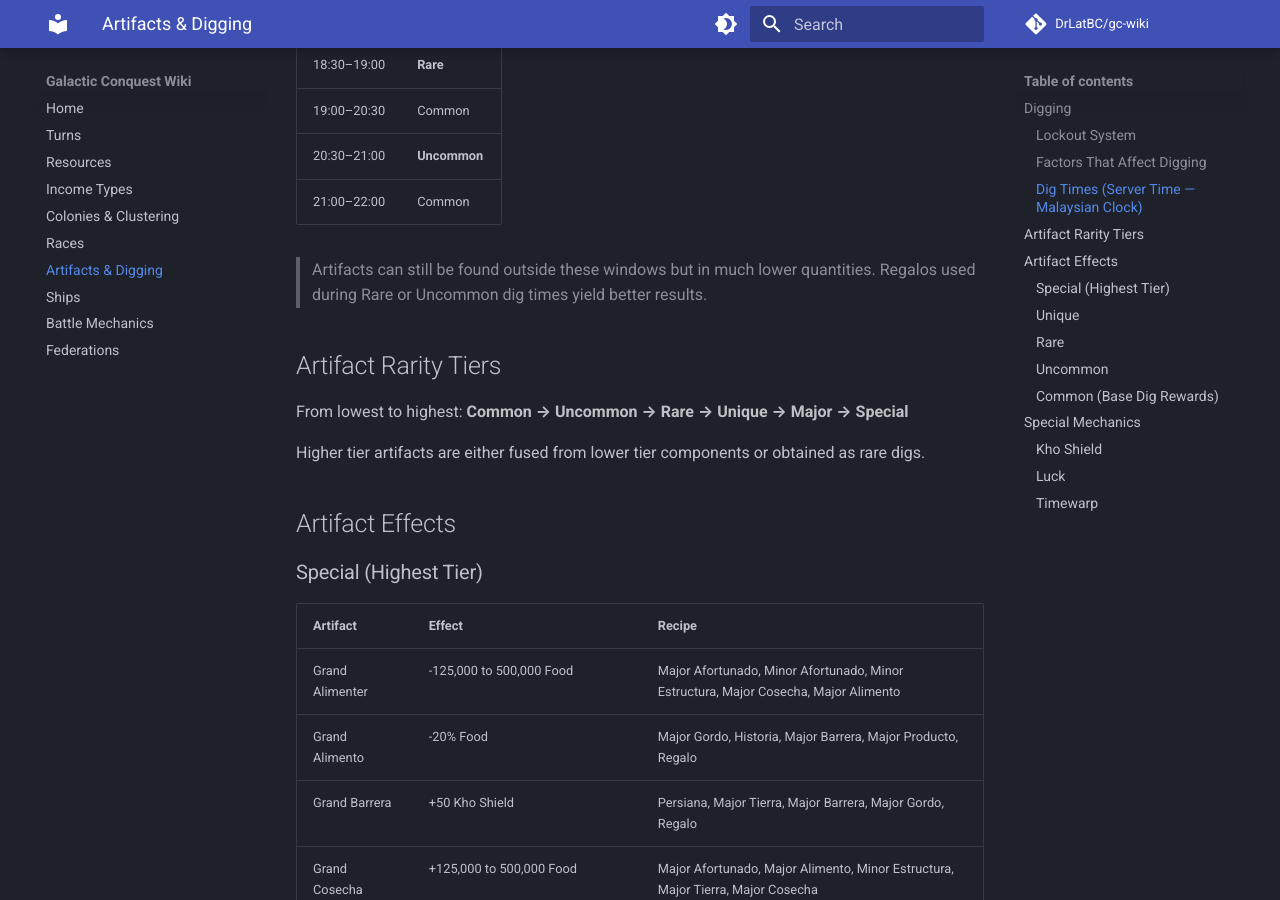
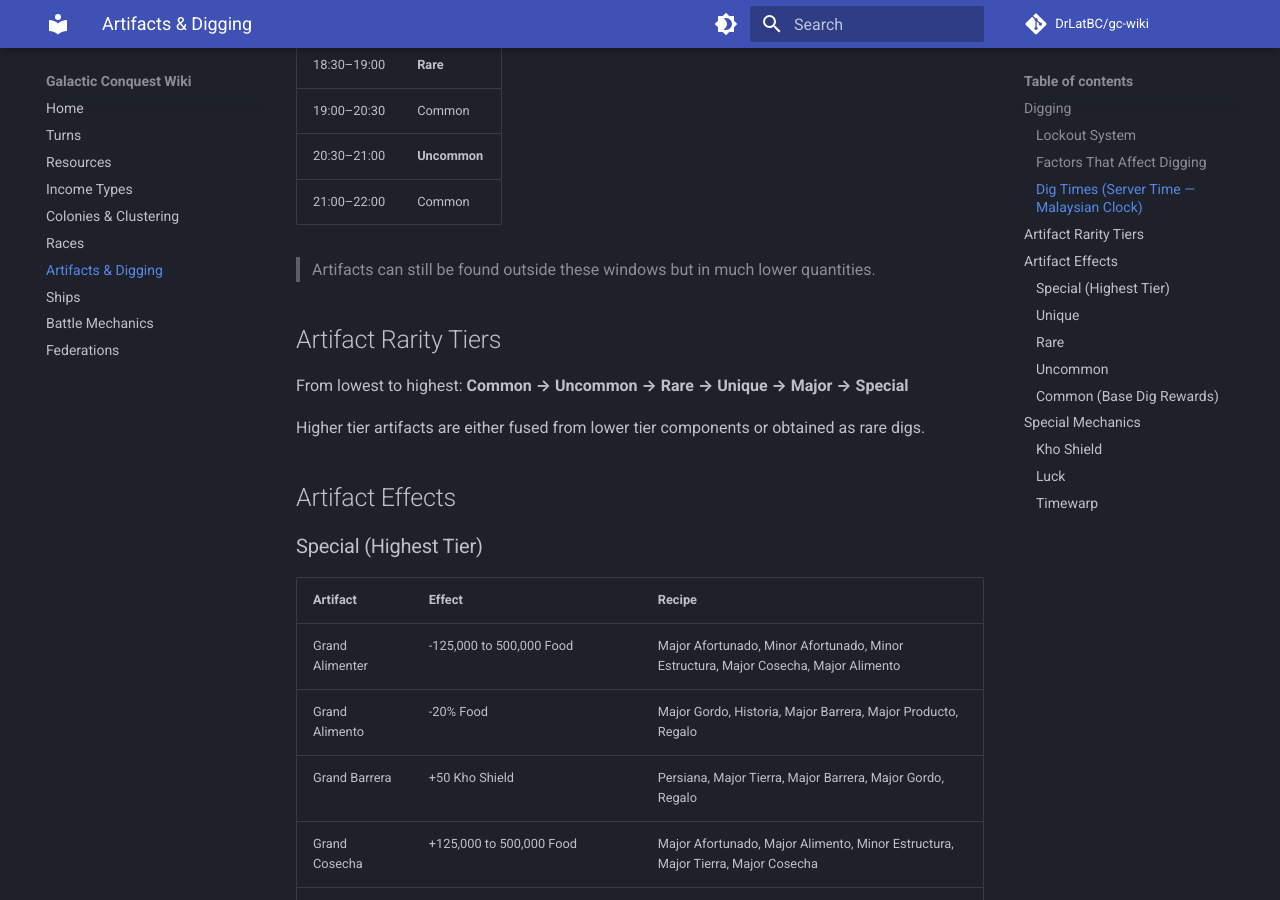
Before and after one commit to DrLatBC/gc-wiki, an MkDocs documentation site: the page built from docs/artifacts.md, in a window 1280 px wide and 900 px high, scrolled down 1296 px. Built offline with MkDocs 1.6.1 and Material for MkDocs 9.7.7, drawn with Linux system fonts in a browser that asks for light colours; comment, search, counter and statistics services are not loaded; some of the changed text lies outside the part shown.

Commit message:
Remove false claim that dig timing affects Regalo results

```diff
--- a/docs/artifacts.md
+++ b/docs/artifacts.md
@@ -34,7 +34,7 @@ When you find a specific artifact type within a dig session, that artifact type
 | 20:30–21:00 | **Uncommon** |
 | 21:00–22:00 | Common |
 
-> Artifacts can still be found outside these windows but in much lower quantities. Regalos used during Rare or Uncommon dig times yield better results.
+> Artifacts can still be found outside these windows but in much lower quantities.
 
 ## Artifact Rarity Tiers
 
@@ -80,7 +80,7 @@ Higher tier artifacts are either fused from lower tier components or obtained as
 | Persiana | +10 Timewarp | Minor Requerido, Small Time Capsule, Minor Gente, Small Time Capsule, Minor Alimento |
 | Regalo | +1 to 10 of a Random Artifact | Minor Gordo, Garnet Dinero, Traicione, Minor Alimento, Minor Cosecha |
 
-> Regalos have a 20% chance to fizzle. This can be reduced with Luck artifacts or during Rare dig time.
+> Regalos have a 20% chance to fizzle. This can be reduced with Luck artifacts.
 
 ### Rare
 
```
